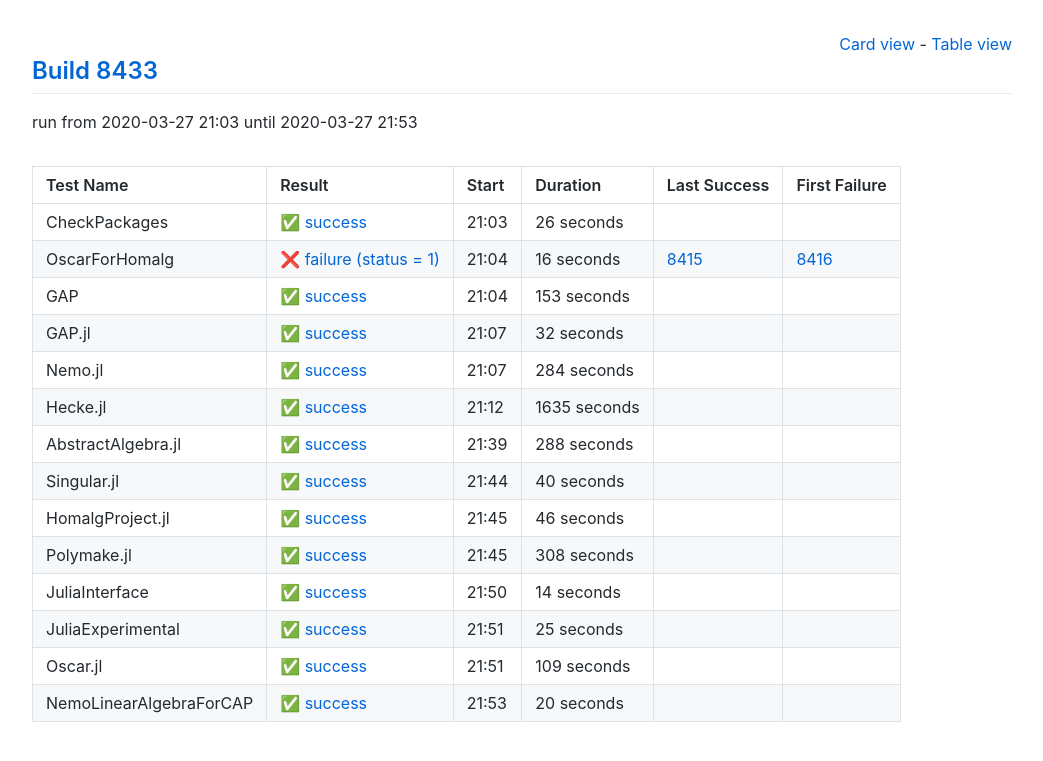
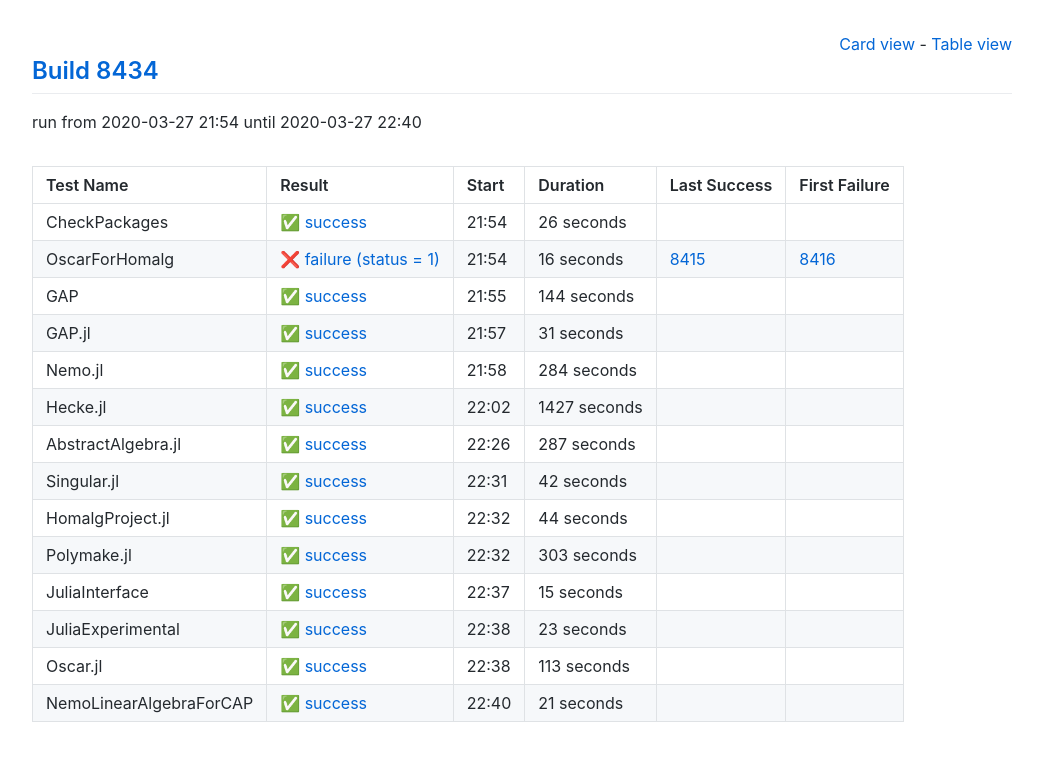
Before and after one commit to oscar-system/oscar-ci-status, a Jekyll site: the page built from table.html, in a window 1280 px wide. Shown: the top 761 px of the page, without its empty margins (118-1161 px from the left). Built offline with Jekyll 4.4.1, drawn with Linux system fonts in a browser that asks for light colours.

Commit message:
Build 8434

```diff
--- a/_data/ci.yml
+++ b/_data/ci.yml
@@ -1,5 +1,5 @@
-build: 8433
-build_url: https://oscarci.mathematik.uni-kl.de/job/oscar/8433/
+build: 8434
+build_url: https://oscarci.mathematik.uni-kl.de/job/oscar/8434/
 job: oscar
 tests:
 - duration: 26
@@ -8,9 +8,9 @@ tests:
   first_failure_url: null
   last_success: false
   last_success_url: null
-  log: https://oscarci.mathematik.uni-kl.de/job/oscar/8433/artifact/logs/build-8433/CheckPackages.log
+  log: https://oscarci.mathematik.uni-kl.de/job/oscar/8434/artifact/logs/build-8434/CheckPackages.log
   name: CheckPackages
-  start: 2020-03-27 21:03
+  start: 2020-03-27 21:54
   status: success
   success: true
 - duration: 16
@@ -19,31 +19,31 @@ tests:
   first_failure_url: https://oscarci.mathematik.uni-kl.de/job/oscar/8416/
   last_success: 8415
   last_success_url: https://oscarci.mathematik.uni-kl.de/job/oscar/8415/
-  log: https://oscarci.mathematik.uni-kl.de/job/oscar/8433/artifact/logs/build-8433/OscarForHomalg.log
+  log: https://oscarci.mathematik.uni-kl.de/job/oscar/8434/artifact/logs/build-8434/OscarForHomalg.log
   name: OscarForHomalg
-  start: 2020-03-27 21:04
+  start: 2020-03-27 21:54
   status: failure
   success: false
-- duration: 153
+- duration: 144
   exitcode: 0
   first_failure: false
   first_failure_url: null
   last_success: false
   last_success_url: null
-  log: https://oscarci.mathematik.uni-kl.de/job/oscar/8433/artifact/logs/build-8433/GAP.log
+  log: https://oscarci.mathematik.uni-kl.de/job/oscar/8434/artifact/logs/build-8434/GAP.log
   name: GAP
-  start: 2020-03-27 21:04
+  start: 2020-03-27 21:55
   status: success
   success: true
-- duration: 32
+- duration: 31
   exitcode: 0
   first_failure: false
   first_failure_url: null
   last_success: false
   last_success_url: null
-  log: https://oscarci.mathematik.uni-kl.de/job/oscar/8433/artifact/logs/build-8433/GAP.jl.log
+  log: https://oscarci.mathematik.uni-kl.de/job/oscar/8434/artifact/logs/build-8434/GAP.jl.log
   name: GAP.jl
-  start: 2020-03-27 21:07
+  start: 2020-03-27 21:57
   status: success
   success: true
 - duration: 284
@@ -52,107 +52,107 @@ tests:
   first_failure_url: null
   last_success: false
   last_success_url: null
-  log: https://oscarci.mathematik.uni-kl.de/job/oscar/8433/artifact/logs/build-8433/Nemo.jl.log
+  log: https://oscarci.mathematik.uni-kl.de/job/oscar/8434/artifact/logs/build-8434/Nemo.jl.log
   name: Nemo.jl
-  start: 2020-03-27 21:07
+  start: 2020-03-27 21:58
   status: success
   success: true
-- duration: 1635
+- duration: 1427
   exitcode: 0
   first_failure: false
   first_failure_url: null
   last_success: false
   last_success_url: null
-  log: https://oscarci.mathematik.uni-kl.de/job/oscar/8433/artifact/logs/build-8433/Hecke.jl.log
+  log: https://oscarci.mathematik.uni-kl.de/job/oscar/8434/artifact/logs/build-8434/Hecke.jl.log
   name: Hecke.jl
-  start: 2020-03-27 21:12
+  start: 2020-03-27 22:02
   status: success
   success: true
-- duration: 288
+- duration: 287
   exitcode: 0
   first_failure: false
   first_failure_url: null
   last_success: false
   last_success_url: null
-  log: https://oscarci.mathematik.uni-kl.de/job/oscar/8433/artifact/logs/build-8433/AbstractAlgebra.jl.log
+  log: https://oscarci.mathematik.uni-kl.de/job/oscar/8434/artifact/logs/build-8434/AbstractAlgebra.jl.log
   name: AbstractAlgebra.jl
-  start: 2020-03-27 21:39
+  start: 2020-03-27 22:26
   status: success
   success: true
-- duration: 40
+- duration: 42
   exitcode: 0
   first_failure: false
   first_failure_url: null
   last_success: false
   last_success_url: null
-  log: https://oscarci.mathematik.uni-kl.de/job/oscar/8433/artifact/logs/build-8433/Singular.jl.log
+  log: https://oscarci.mathematik.uni-kl.de/job/oscar/8434/artifact/logs/build-8434/Singular.jl.log
   name: Singular.jl
-  start: 2020-03-27 21:44
+  start: 2020-03-27 22:31
   status: success
   success: true
-- duration: 46
+- duration: 44
   exitcode: 0
   first_failure: false
   first_failure_url: null
   last_success: false
   last_success_url: null
-  log: https://oscarci.mathematik.uni-kl.de/job/oscar/8433/artifact/logs/build-8433/HomalgProject.jl.log
+  log: https://oscarci.mathematik.uni-kl.de/job/oscar/8434/artifact/logs/build-8434/HomalgProject.jl.log
   name: HomalgProject.jl
-  start: 2020-03-27 21:45
+  start: 2020-03-27 22:32
   status: success
   success: true
-- duration: 308
+- duration: 303
   exitcode: 0
   first_failure: false
   first_failure_url: null
   last_success: false
   last_success_url: null
-  log: https://oscarci.mathematik.uni-kl.de/job/oscar/8433/artifact/logs/build-8433/Polymake.jl.log
+  log: https://oscarci.mathematik.uni-kl.de/job/oscar/8434/artifact/logs/build-8434/Polymake.jl.log
   name: Polymake.jl
-  start: 2020-03-27 21:45
+  start: 2020-03-27 22:32
   status: success
   success: true
-- duration: 14
+- duration: 15
   exitcode: 0
   first_failure: false
   first_failure_url: null
   last_success: false
   last_success_url: null
-  log: https://oscarci.mathematik.uni-kl.de/job/oscar/8433/artifact/logs/build-8433/JuliaInterface.log
+  log: https://oscarci.mathematik.uni-kl.de/job/oscar/8434/artifact/logs/build-8434/JuliaInterface.log
   name: JuliaInterface
-  start: 2020-03-27 21:50
+  start: 2020-03-27 22:37
   status: success
   success: true
-- duration: 25
+- duration: 23
   exitcode: 0
   first_failure: false
   first_failure_url: null
   last_success: false
   last_success_url: null
-  log: https://oscarci.mathematik.uni-kl.de/job/oscar/8433/artifact/logs/build-8433/JuliaExperimental.log
+  log: https://oscarci.mathematik.uni-kl.de/job/oscar/8434/artifact/logs/build-8434/JuliaExperimental.log
   name: JuliaExperimental
-  start: 2020-03-27 21:51
+  start: 2020-03-27 22:38
   status: success
   success: true
-- duration: 109
+- duration: 113
   exitcode: 0
   first_failure: false
   first_failure_url: null
   last_success: false
   last_success_url: null
-  log: https://oscarci.mathematik.uni-kl.de/job/oscar/8433/artifact/logs/build-8433/Oscar.jl.log
+  log: https://oscarci.mathematik.uni-kl.de/job/oscar/8434/artifact/logs/build-8434/Oscar.jl.log
   name: Oscar.jl
-  start: 2020-03-27 21:51
+  start: 2020-03-27 22:38
   status: success
   success: true
-- duration: 20
+- duration: 21
   exitcode: 0
   first_failure: false
   first_failure_url: null
   last_success: false
   last_success_url: null
-  log: https://oscarci.mathematik.uni-kl.de/job/oscar/8433/artifact/logs/build-8433/NemoLinearAlgebraForCAP.log
+  log: https://oscarci.mathematik.uni-kl.de/job/oscar/8434/artifact/logs/build-8434/NemoLinearAlgebraForCAP.log
   name: NemoLinearAlgebraForCAP
-  start: 2020-03-27 21:53
+  start: 2020-03-27 22:40
   status: success
   success: true
```
Also changed, not shown: README.md.
